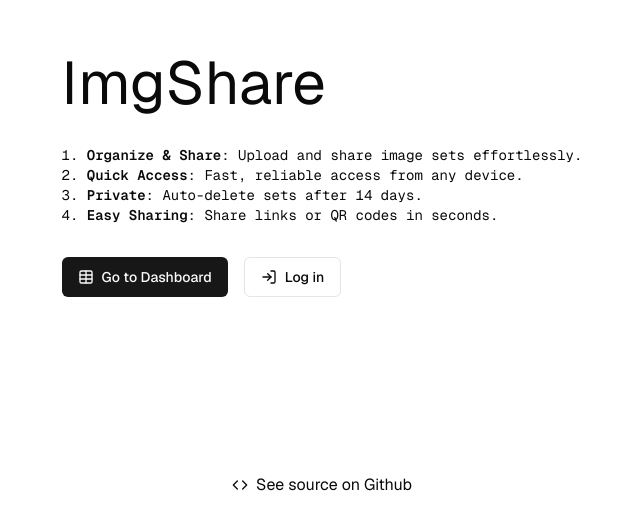
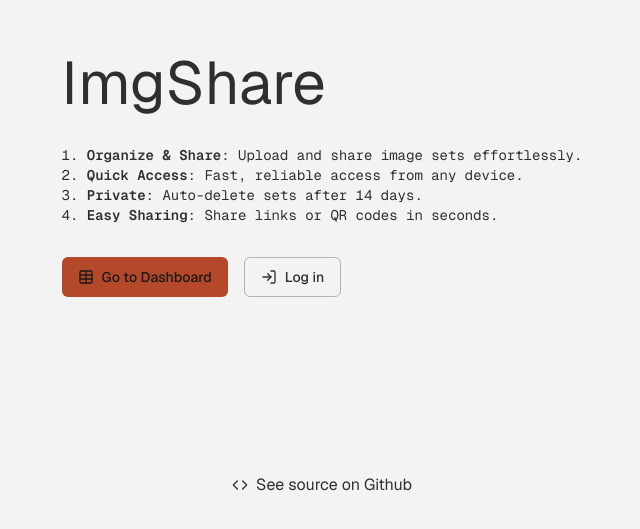
Before and after one commit to dy-ma/img-sharing, a Next.js app: page / in a window 1280 px wide. Shown: the part 225-754 px from the top of the page, without its empty margins (318-958 px from the left). Built offline with nearby package versions, Linux system fonts and the light colour scheme.

Commit message:
Fix server load error

```diff
--- a/app/globals.css
+++ b/app/globals.css
@@ -8,84 +8,79 @@ body {
 
 @layer base {
   :root {
-    --background: 0 0% 100%;
-    --foreground: 0 0% 3.9%;
-    --card: 0 0% 100%;
-    --card-foreground: 0 0% 3.9%;
-    --popover: 0 0% 100%;
-    --popover-foreground: 0 0% 3.9%;
-    --primary: 0 0% 9%;
-    --primary-foreground: 0 0% 98%;
-    --secondary: 0 0% 96.1%;
-    --secondary-foreground: 0 0% 9%;
-    --muted: 0 0% 96.1%;
-    --muted-foreground: 0 0% 45.1%;
-    --accent: 0 0% 96.1%;
-    --accent-foreground: 0 0% 9%;
-    --destructive: 0 84.2% 60.2%;
-    --destructive-foreground: 0 0% 98%;
-    --border: 0 0% 89.8%;
-    --input: 0 0% 89.8%;
-    --ring: 0 0% 3.9%;
-    --chart-1: 12 76% 61%;
-    --chart-2: 173 58% 39%;
-    --chart-3: 197 37% 24%;
-    --chart-4: 43 74% 66%;
-    --chart-5: 27 87% 67%;
+    --background: 330 0% 95.1%;
+    --foreground: 30 0% 18.400000000000006%;
+    --card: 334.3 0% 88.8%;
+    --card-foreground: 30 0% 18.400000000000006%;
+    --popover: 342.9 0% 69.8%;
+    --popover-foreground: 338.2 0% 10%;
+    --primary: 13.8 62.900000000000006% 43.3%;
+    --primary-foreground: 338.2 0% 10%;
+    --secondary: 342.9 0% 69.8%;
+    --secondary-foreground: 338.2 0% 10%;
+    --muted: 330 0% 85.1%;
+    --muted-foreground: 334.3 0% 57.8%;
+    --accent: 330 0% 95.1%;
+    --accent-foreground: 30 0% 18.400000000000006%;
+    --destructive: 357.2 100% 29%;
+    --destructive-foreground: 0 0% 90%;
+    --border: 342.9 0% 69.8%;
+    --input: 342.9 0% 69.8%;
+    --ring: 13.8 62.900000000000006% 43.3%;
     --radius: 0.5rem;
-  }
-  .dark {
-    --background: 0 0% 3.9%;
-    --foreground: 0 0% 98%;
-    --card: 0 0% 3.9%;
-    --card-foreground: 0 0% 98%;
-    --popover: 0 0% 3.9%;
-    --popover-foreground: 0 0% 98%;
-    --primary: 0 0% 98%;
-    --primary-foreground: 0 0% 9%;
-    --secondary: 0 0% 14.9%;
-    --secondary-foreground: 0 0% 98%;
-    --muted: 0 0% 14.9%;
-    --muted-foreground: 0 0% 63.9%;
-    --accent: 0 0% 14.9%;
-    --accent-foreground: 0 0% 98%;
-    --destructive: 0 62.8% 30.6%;
-    --destructive-foreground: 0 0% 98%;
-    --border: 0 0% 14.9%;
-    --input: 0 0% 14.9%;
-    --ring: 0 0% 83.1%;
-    --chart-1: 220 70% 50%;
-    --chart-2: 160 60% 45%;
-    --chart-3: 30 80% 55%;
-    --chart-4: 280 65% 60%;
-    --chart-5: 340 75% 55%;
-  }
-}
+    --chart-1: 13.8 62.900000000000006% 80%;
+    --chart-2: 342.9 0% 60.2%;
+    --chart-3: 330 0% 44.9%;
+    --chart-4: 330 0% 54.9%;
+    --chart-5: 13.8 62.900000000000006% 80%;
 
-@layer base {
-  :root {
-    --sidebar-background: 0 0% 98%;
-    --sidebar-foreground: 240 5.3% 26.1%;
-    --sidebar-primary: 240 5.9% 10%;
-    --sidebar-primary-foreground: 0 0% 98%;
-    --sidebar-accent: 240 4.8% 95.9%;
-    --sidebar-accent-foreground: 240 5.9% 10%;
-    --sidebar-border: 220 13% 91%;
-    --sidebar-ring: 217.2 91.2% 59.8%;
+    --sidebar-background: 0 0% 92%;
+    --sidebar-foreground: 0 0% 38%;
+    --sidebar-primary: 14 63% 50%;
+    --sidebar-primary-foreground: 0 0% 100%;
+    --sidebar-accent: 0 0% 75%;
+    --sidebar-accent-foreground: 30 0% 18.400000000000006%;
+    --sidebar-border: 0 0% 67%;
+    --sidebar-ring: 14 63% 40%;
   }
 
   .dark {
-    --sidebar-background: 240 5.9% 10%;
-    --sidebar-foreground: 240 4.8% 95.9%;
-    --sidebar-primary: 224.3 76.3% 48%;
+    --background: 330 0% 14.9%;
+    --foreground: 30 2.1% 81.6%;
+    --card: 334.3 0% 12.2%;
+    --card-foreground: 30 2.1% 81.6%;
+    --popover: 342.9 0% 30.2%;
+    --popover-foreground: 338.2 0% 100%;
+    --primary: 13.8 72.9% 56.7%;
+    --primary-foreground: 338.2 0% 100%;
+    --secondary: 342.9 0% 30.2%;
+    --secondary-foreground: 338.2 0% 100%;
+    --muted: 330 0% 14.9%;
+    --muted-foreground: 334.3 0% 42.2%;
+    --accent: 330 0% 14.9%;
+    --accent-foreground: 30 2.1% 81.6%;
+    --destructive: 357.2 125.9% 71%;
+    --destructive-foreground: 0 0% 0%;
+    --border: 342.9 0% 30.2%;
+    --input: 342.9 0% 30.2%;
+    --ring: 13.8 72.9% 56.7%;
+    --radius: 0.5rem;
+    --chart-1: 13.8 72.9% 56.7%;
+    --chart-2: 342.9 0% 30.2%;
+    --chart-3: 330 0% 14.9%;
+    --chart-4: 330 0% 24.9%;
+    --chart-5: 13.8 72.9% 66.7%;
+
+    --sidebar-background: 0 0% 7%;
+    --sidebar-foreground: 30 2% 56%;
+    --sidebar-primary: 14 73% 49%;
     --sidebar-primary-foreground: 0 0% 100%;
-    --sidebar-accent: 240 3.7% 15.9%;
-    --sidebar-accent-foreground: 240 4.8% 95.9%;
-    --sidebar-border: 240 3.7% 15.9%;
-    --sidebar-ring: 217.2 91.2% 59.8%;
+    --sidebar-accent: 0 0% 25%;
+    --sidebar-accent-foreground: 30 2.1% 81.6%;
+    --sidebar-border: 0 0% 22%;
+    --sidebar-ring: 14 73% 49%;
   }
 }
-
 
 @layer base {
   * {
--- a/app/set/[slug]/QRCodeDisplay.tsx
+++ b/app/set/[slug]/QRCodeDisplay.tsx
@@ -1,6 +1,7 @@
 "use client"
 
 import { QRCodeSVG } from "qrcode.react";
+import { useEffect, useState } from "react";
 
 export default function QRCodeDisplay({
     set_name,
@@ -9,12 +10,23 @@ export default function QRCodeDisplay({
     set_name: string,
     token: string
 }) {
-    const shareUrl = `${window.location.origin}/set/${set_name}?token=${token}`;
+    // const shareUrl = `${window.location.origin}/set/${set_name}?token=${token}`;
+    const [shareUrl, setShareUrl] = useState<string | null>(null);
+
+    useEffect(() => {
+      // Ensure this code runs only in the browser
+      if (typeof window !== "undefined") {
+        setShareUrl(`${window.location.origin}/set/${set_name}?token=${token}`);
+      }
+    }, [set_name, token]);
+
+    if (!shareUrl) return null; // Avoid rendering until the share URL is defined
 
     return (
         <div className="border-primary rounded-lg p-2 shadow-md bg-white w-fit h-fit">
             {/* Adjust size to make the QR code smaller */}
             <QRCodeSVG value={shareUrl} size={128} className="" level="H" />
+
         </div>
     )
 }
--- a/app/set/[slug]/ShareLink.tsx
+++ b/app/set/[slug]/ShareLink.tsx
@@ -3,7 +3,7 @@
 import { Button } from "@/components/ui/button";
 import { Input } from "@/components/ui/input";
 import { Check, ClipboardCopy } from "lucide-react";
-import { useRef, useState } from "react";
+import { useEffect, useRef, useState } from "react";
 
 
 export default function ShareLink({
@@ -13,27 +13,37 @@ export default function ShareLink({
   set_name: string,
   token: string
 }) {
-    const [copied, setCopied] = useState(false)
-    const inputRef = useRef<HTMLInputElement>(null)
 
-    const shareUrl = `${window.location.origin}/set/${set_name}?token=${token}`;
+  const [copied, setCopied] = useState(false);
+  const [shareUrl, setShareUrl] = useState<string | null>(null);
+  const inputRef = useRef<HTMLInputElement>(null);
+
+  useEffect(() => {
+    // Ensure this code runs only in the browser
+    if (typeof window !== "undefined") {
+      setShareUrl(`${window.location.origin}/set/${set_name}?token=${token}`);
+    }
+  }, [set_name, token]);
 
   const maxWidth = 400;
 
   const copyToClipboard = async () => {
+    if (shareUrl) {
       try {
-          await navigator.clipboard.writeText(shareUrl)
-          setCopied(true)
-          setTimeout(() => setCopied(false), 2000)
+        await navigator.clipboard.writeText(shareUrl);
+        setCopied(true);
+        setTimeout(() => setCopied(false), 2000);
       } catch (err) {
-          console.error("Failed to copy text: ", err)
+        console.error("Failed to copy text: ", err);
       }
     }
+  };
 
   const handleInputClick = () => {
-        inputRef.current?.select()
-      }
+    inputRef.current?.select();
+  };
 
+  if (!shareUrl) return null; // Avoid rendering until the share URL is defined
   return (
     <div className="flex items-center space-x-2 bg-secondary rounded-md" style={{ maxWidth }}>
       <Input
--- a/app/set/[slug]/page.tsx
+++ b/app/set/[slug]/page.tsx
@@ -69,7 +69,7 @@ export default async function Page({
             }
             {/* Title and Uploader Info */}
             <div className="flex flex-col sm:flex-row mb-4 justify-between sm:max-w-xl items-center">
-                <div className="my-4">
+                <div className="my-4 p-3">
                     <h1 className="text-2xl font-bold">{set.name}</h1>
                     <p className="text-sm text-gray-600">Uploaded by: {uploader.email}</p>
                     <ExpiryDisplay daysRemaining={daysRemaining} totalDays={totalDays} />
```
Lines whose indentation alone changed are shown as unchanged.
